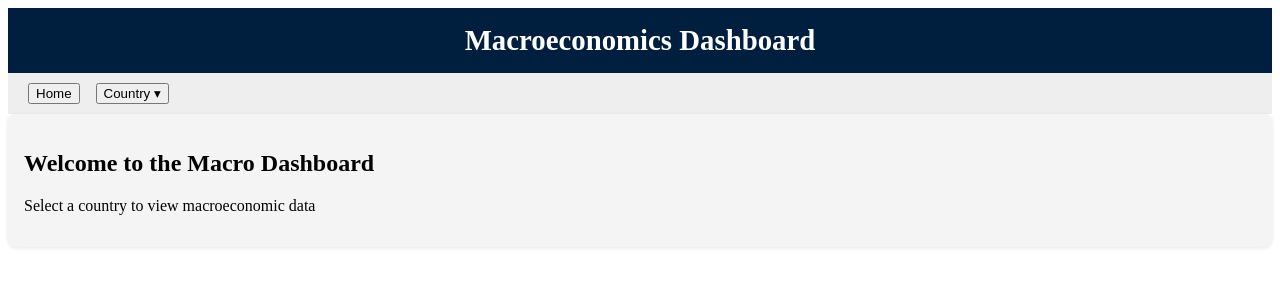
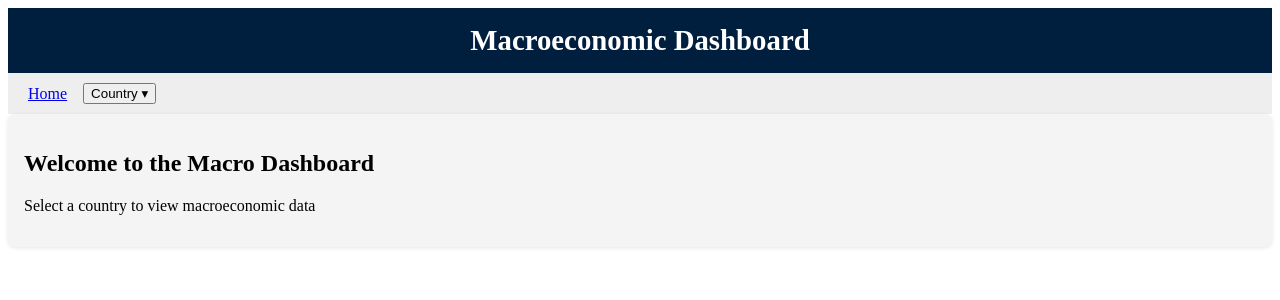
Before and after one commit to jsanford-dev/econ_dashboard, a Flask app: page / in a window 1280 px wide. Shown: the top 300 px of the page. Run offline with Flask 3, Linux system fonts and the light colour scheme.

Commit message:
Add base template html code

```diff
--- /dev/null
+++ b/frontend/templates/base.html
@@ -0,0 +1,45 @@
+<!DOCTYPE html>
+<html lang="en">
+<head>
+    <meta charset="UTF-8" />
+    <meta name="Viewport" content="width=device-width, initial-scale=1.0" />
+    <title>{% block title %}Macroeconomic Dashboard{% endblock %}</title>
+    <link rel="stylesheet" href="{{ url_for('static', filename='css/style.css')}}">
+</head>
+<body>
+
+    <!--Header-->
+    <header>
+        <h1>Macroeconomic Dashboard</h1>
+    </header>
+
+    <!--Sub Header-->
+    <div id="sub-header">
+        <a href="{{ url_for('data.index') }}" class="nav-button">Home</a>
+
+        <div class="dropdown">
+            <button class="nav-button dropdown-toggle">Country ▾</button>
+            <div class="dropdown-menu">
+                <div class="dropdown-item has-submenu">
+                    <a href="/united-states/overview" class="dropdown-item country-header with-submenu">
+                        United States
+                    </a>
+                    <div class="dropdown-submenu">
+                        <button class="dropdown-item" data-country="united-states" data-topic="labour">Labour</button>
+                        <button class="dropdown-item" data-country="united-states" data-topic="inflation">Inflation</button>
+                        <button class="dropdown-item" data-country="united-states" data-topic="yields">Yields</button>
+                    </div>
+                </div>
+            </div>
+        </div>
+    </div>
+
+    <!--Main Dashboard Area-->
+    <main>
+        {% block content %}
+        {% endblock %}
+    </main>
+
+    <script src="{{ url_for('static', filename='js/script.js') }}"></script>
+</body>
+</html>
--- a/frontend/templates/index.html
+++ b/frontend/templates/index.html
@@ -1,45 +1,13 @@
-<!DOCTYPE html>
-<html lang="en">
-<head>
-    <meta charset="UTF-8" />
-    <meta name="viewport" content="width=device-width, initial-scale=1.0" />
-    <title>Macroeconomics Dashboard</title>
-    <link rel="stylesheet" href="{{ url_for('static', filename='css/style.css') }}">
-</head>
-<body>
+{% extends "base.html" %}
 
-    <!--Header-->
-    <header>
-        <h1>Macroeconomics Dashboard</h1>
-    </header>
+{% block title %}Macroeconomics Dashboard{% endblock %}
 
-    <!--Sub-navigation-->
-    <div id="sub-header">
-        <button id="home-button" class="nav-button">Home</button>
-
-        <div class="dropdown">
-            <button class="nav-button dropdown-toggle">Country ▾</button>
-            <div class="dropdown-menu">
-                <div class="dropdown-item has-submenu">
-                    <a href="/united-states/overview" class="dropdown-item country-header with-submenu">
-                        United States
-                    </a>
-                    <div class="dropdown-submenu">
-                        <button class="dropdown-item" data-country="united-states" data-topic="labour">Labour</button>
-                        <button class="dropdown-item" data-country="united-states" data-topic="inflation">Inflation</button>
-                        <button class="dropdown-item" data-country="united-states" data-topic="yields">Yields</button>
-                    </div>
-                </div>
-            </div>
-        </div>
+{% block content %}
+<div id="dashboard">
+    <!-- Default homepage content -->
+    <div class='data-card'>
+        <h2>Welcome to the Macro Dashboard</h2>
+        <p>Select a country to view macroeconomic data</p>
     </div>
-    <!--Main Dashboard-->
-    <main>
-        <div id="dashboard">
-            <!--dashboard content goes here-->
-        </div>
-    </main>
-
-    <script src="{{ url_for('static', filename='js/script.js') }}"></script>
-</body>
-</html>
+</div>
+{% endblock %}
```
Also changed, not shown: frontend/templates/us_overview.html (+12 -23 lines).
